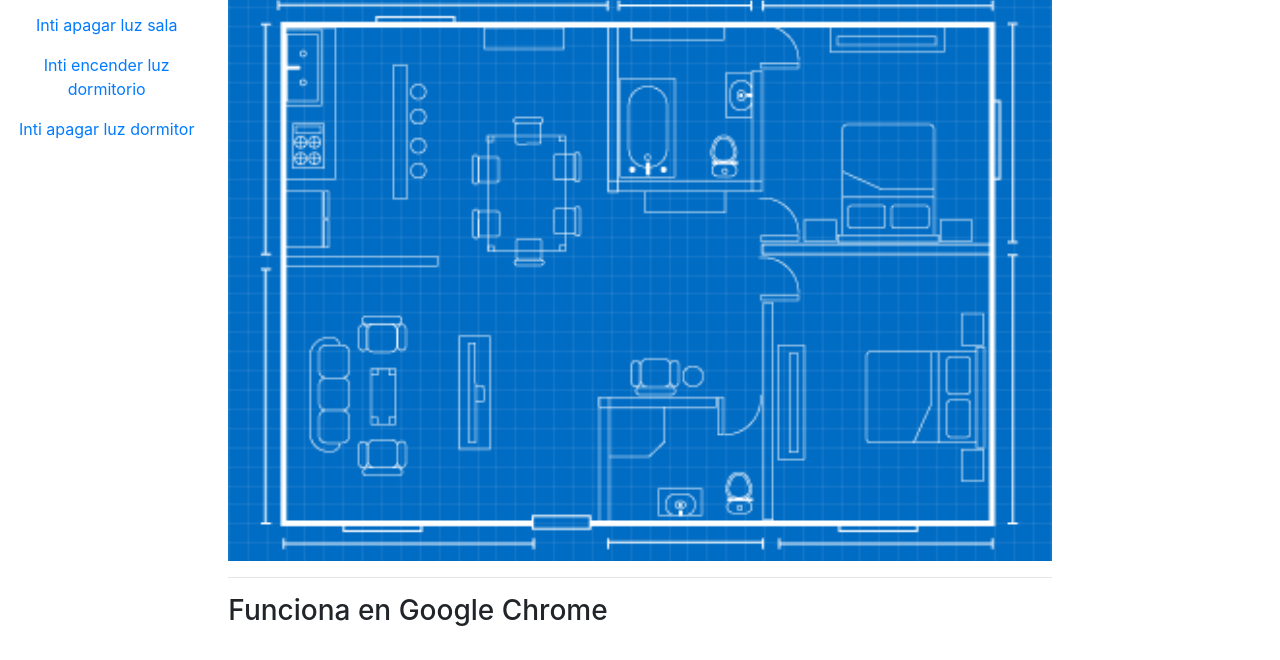
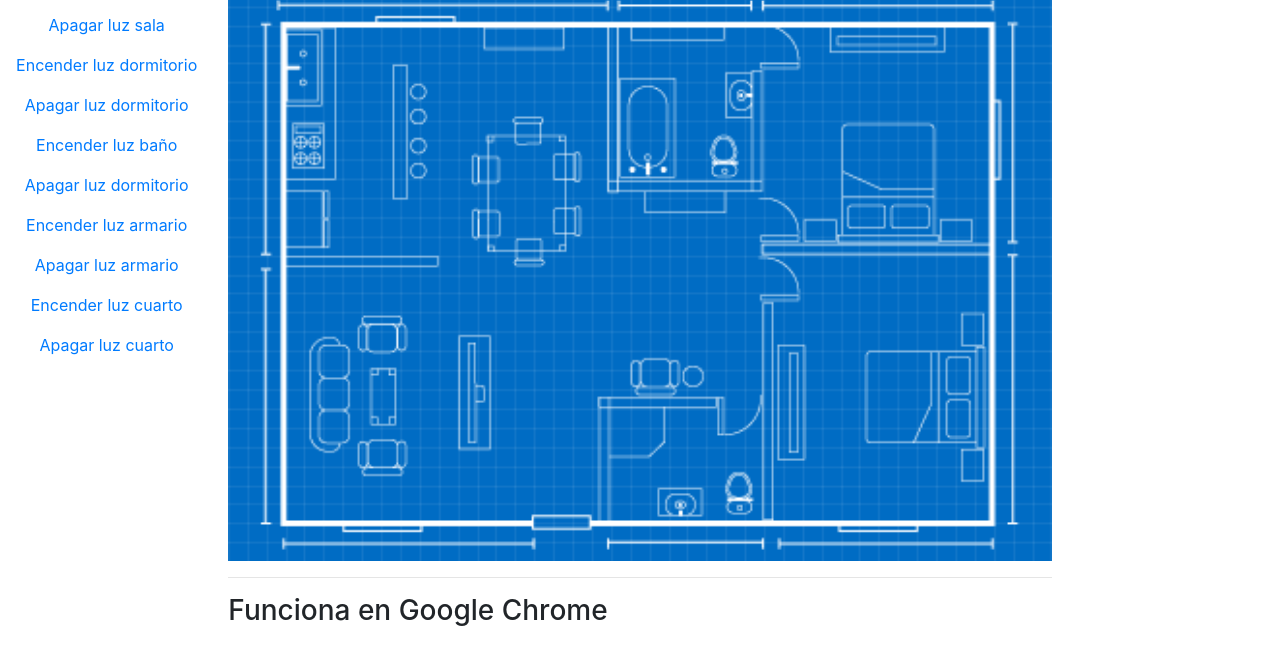
Before and after one commit to Amedt/Sistema-Dom-tico, a plain HTML site: page index.html in a window 1280 px wide. Shown: the part 232-892 px from the top of the page. Drawn offline with nearby package versions, Linux system fonts and the light colour scheme; a script that the page names is missing.

Commit message:
Update index.html

```diff
--- a/index.html
+++ b/index.html
@@ -9,8 +9,8 @@
 <meta name="description" content="es un sistema domótico diseñador para personas con discapacidad media y grave">
 
 <link rel="stylesheet" href="css/bootstrap.min.css">
-<script src="//cdnjs.cloudflare.com/ajax/libs/annyang/2.6.0/annyang.min.js"></script>
-<script src="//code.jquery.com/jquery-1.11.1.min.js"></script>
+<script src="https://cdnjs.cloudflare.com/ajax/libs/annyang/2.6.0/annyang.min.js"></script>
+<script src="https://code.jquery.com/jquery-1.11.1.min.js"></script>
 <style>
 #hause
 {
@@ -88,10 +88,18 @@
     <div class="row content">
       <div class="col-sm-2 sidenav">
         <h3>Comandos </h3>
-        <p><a href="#">Inti encender luz sala</a></p>
-        <p><a href="#">Inti apagar luz sala</a></p>
-        <p><a href="#">Inti encender luz dormitorio</a></p>
-        <p><a href="#">Inti apagar luz dormitor</a></p>
+        <p><a href="#">Encender luz sala</a></p>
+        <p><a href="#">Apagar luz sala</a></p>
+        <p><a href="#">Encender luz dormitorio</a></p>
+        <p><a href="#">Apagar luz dormitorio</a></p>
+        <p><a href="#">Encender luz baño</a></p>
+        <p><a href="#">Apagar luz dormitorio</a></p>
+        <p><a href="#">Encender luz armario</a></p>
+        <p><a href="#">Apagar luz armario</a></p>
+        <p><a href="#">Encender luz cuarto</a></p>
+        <p><a href="#">Apagar luz cuarto</a></p>
+
+
       </div>
       <div class="col-sm-8 text-left">
         <h1>Adelante, pruébalo…  </h1>
```
